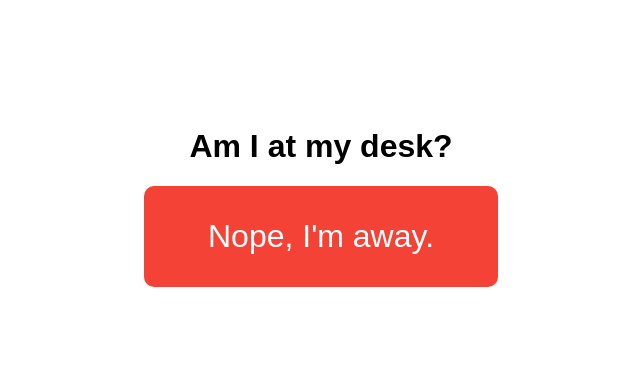
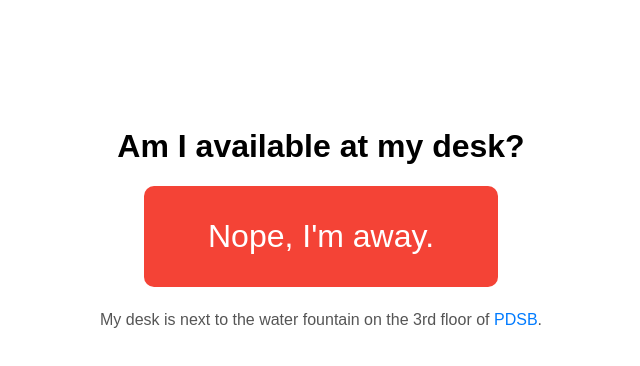
Before and after one commit to Avi-AH/desk-status, a plain HTML site: page index.html in a window 1280 px wide. Shown: the whole page, without its empty margins (319-959 px from the left). Drawn offline with Linux system fonts and the light colour scheme.

Commit message:
Update index.html

```diff
--- a/index.html
+++ b/index.html
@@ -25,12 +25,28 @@
       background: #f44336;
       color: white;
     }
+    .location {
+      margin-top: 1.5em;
+      font-size: 1em;
+      color: #555;
+    }
+    .location a {
+      color: #007BFF;
+      text-decoration: none;
+    }
+    .location a:hover {
+      text-decoration: underline;
+    }
   </style>
 </head>
 <body>
   <main>
-    <h1>Am I at my desk?</h1>
+    <h1>Am I available at my desk?</h1>
     <div id="status" class="status">Loading...</div>
+    <div class="location">
+      My desk is next to the water fountain on the 3rd floor of
+      <a href="https://maps.app.goo.gl/PJNhLbqLk8yBy7dw5" target="_blank" rel="noopener noreferrer">PDSB</a>.
+    </div>
   </main>
 
   <script>
@@ -43,14 +59,14 @@
       })
       .then(data => {
         const statusDiv = document.getElementById('status');
-        statusDiv.classList.add(data.status); // e.g., 'online' or 'away'
+        statusDiv.classList.add(data.status); // 'online' or 'away'
         statusDiv.textContent = data.message;
       })
       .catch(error => {
         console.error('Error fetching status:', error);
         const statusDiv = document.getElementById('status');
         statusDiv.textContent = "Status unavailable.";
-        statusDiv.classList.add('away'); // fallback style
+        statusDiv.classList.add('away');
       });
   </script>
 </body>
```
